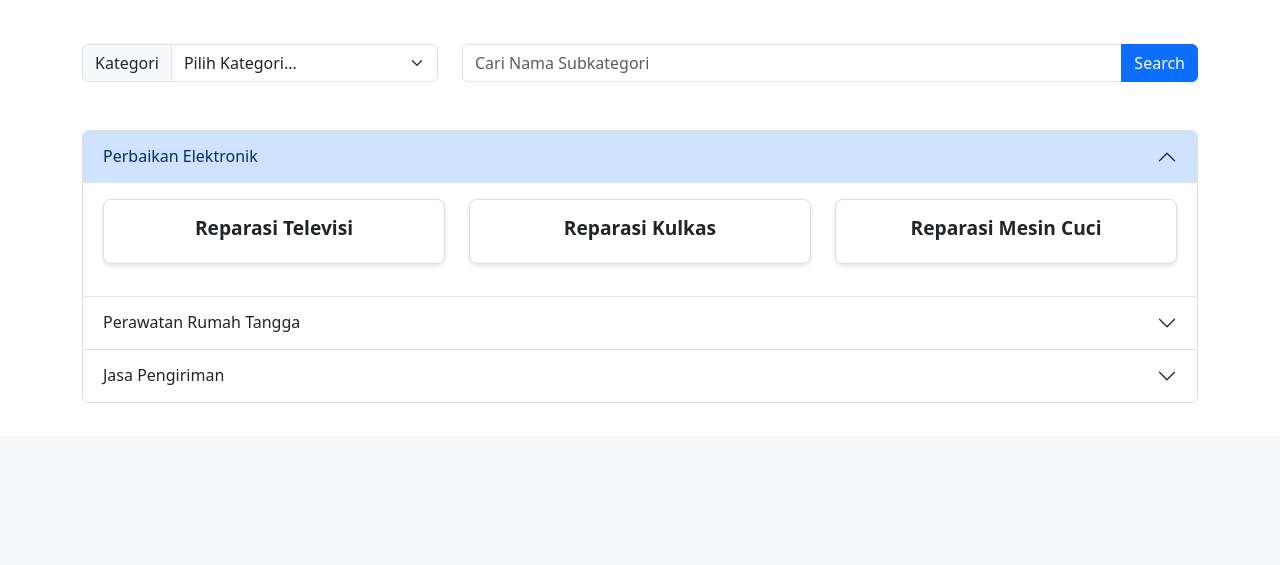
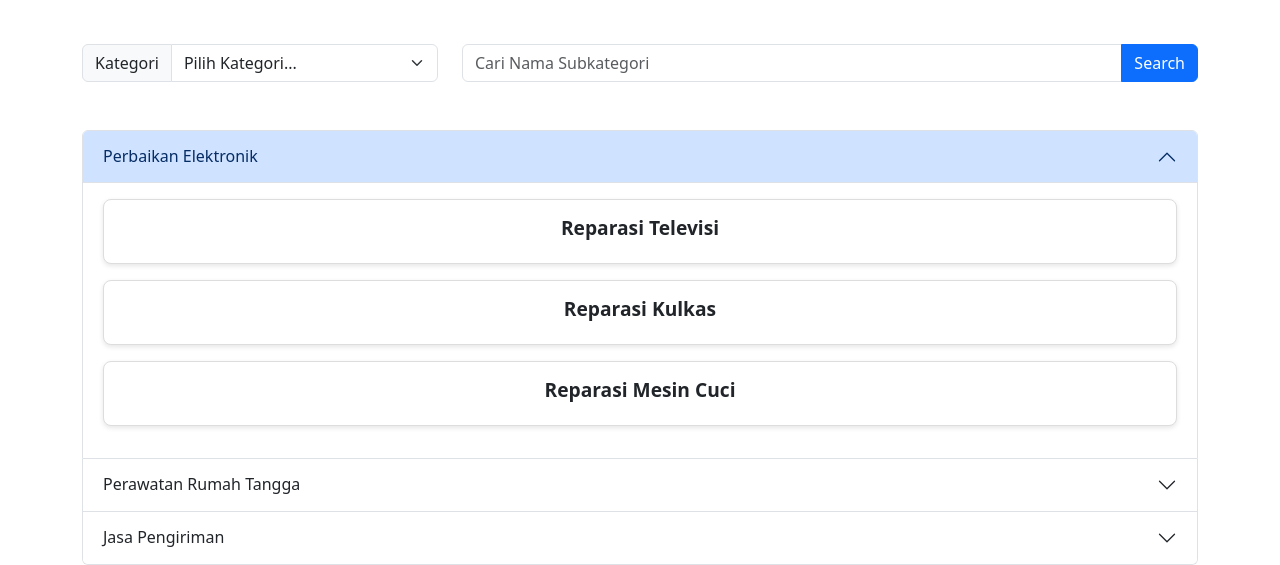
Before and after one commit to zufarra/sijarta-ltb, a Django app: page /service/homepage/ in a window 1280 px wide. Shown: the part 364-929 px from the top of the page. Before the commit the page ends 767 px from the top, so only its background shows below. Run offline with Django 5.2, Linux system fonts and the light colour scheme.

Commit message:
fix: subcategory view on homepage

```diff
--- a/services_and_booking/templates/homepage.html
+++ b/services_and_booking/templates/homepage.html
@@ -49,21 +49,21 @@
             <div id="collapseOne" class="accordion-collapse collapse show" aria-labelledby="headingOne" data-bs-parent="#kategoriAccordion">
                 <div class="accordion-body">
                     <div class="row">
-                        <div class="col-md-4 mb-3">
+                        <div class="col-12 mb-3">
                             <a href="{% url 'service:show_subkategori' %}" class="clickable-box">
                                 <div class="card text-center p-3">
                                     <h5>Reparasi Televisi</h5>
                                 </div>
                             </a>
                         </div>
-                        <div class="col-md-4 mb-3">
+                        <div class="col-12 mb-3">
                             <a href="#" class="clickable-box">
                                 <div class="card text-center p-3">
                                     <h5>Reparasi Kulkas</h5>
                                 </div>
                             </a>
                         </div>
-                        <div class="col-md-4 mb-3">
+                        <div class="col-12 mb-3">
                             <a href="#" class="clickable-box">
                                 <div class="card text-center p-3">
                                     <h5>Reparasi Mesin Cuci</h5>
@@ -84,21 +84,21 @@
             <div id="collapseTwo" class="accordion-collapse collapse" aria-labelledby="headingTwo" data-bs-parent="#kategoriAccordion">
                 <div class="accordion-body">
                     <div class="row">
-                        <div class="col-md-4 mb-3">
+                        <div class="col-12 mb-3">
                             <a href="#" class="clickable-box">
                                 <div class="card text-center p-3">
                                     <h5>Pembersihan Karpet</h5>
                                 </div>
                             </a>
                         </div>
-                        <div class="col-md-4 mb-3">
+                        <div class="col-12 mb-3">
                             <a href="#" class="clickable-box">
                                 <div class="card text-center p-3">
                                     <h5>Jasa Cuci Sofa</h5>
                                 </div>
                             </a>
                         </div>
-                        <div class="col-md-4 mb-3">
+                        <div class="col-12 mb-3">
                             <a href="#" class="clickable-box">
                                 <div class="card text-center p-3">
                                     <h5>Pembersihan Kamar Mandi</h5>
@@ -119,21 +119,21 @@
             <div id="collapseThree" class="accordion-collapse collapse" aria-labelledby="headingThree" data-bs-parent="#kategoriAccordion">
                 <div class="accordion-body">
                     <div class="row">
-                        <div class="col-md-4 mb-3">
+                        <div class="col-12 mb-3">
                             <a href="#" class="clickable-box">
                                 <div class="card text-center p-3">
                                     <h5>Pengiriman Barang</h5>
                                 </div>
                             </a>
                         </div>
-                        <div class="col-md-4 mb-3">
+                        <div class="col-12 mb-3">
                             <a href="#" class="clickable-box">
                                 <div class="card text-center p-3">
                                     <h5>Pengiriman Makanan</h5>
                                 </div>
                             </a>
                         </div>
-                        <div class="col-md-4 mb-3">
+                        <div class="col-12 mb-3">
                             <a href="#" class="clickable-box">
                                 <div class="card text-center p-3">
                                     <h5>Pengiriman Dokumen</h5>
```
